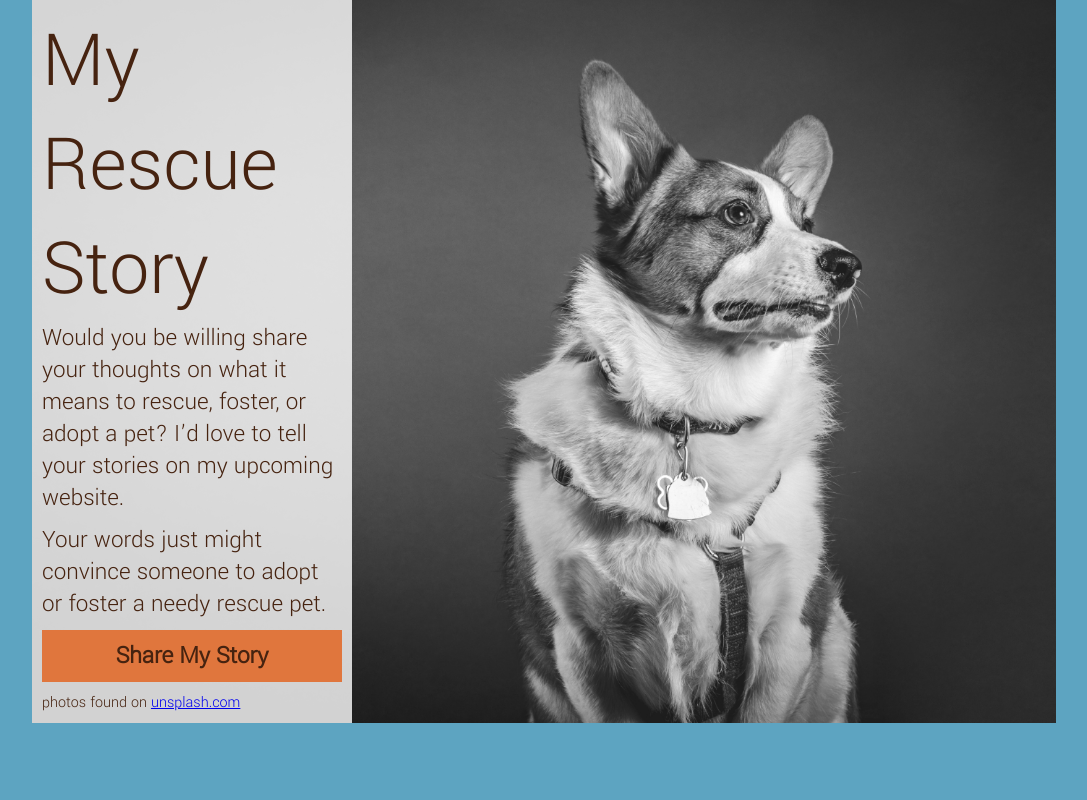
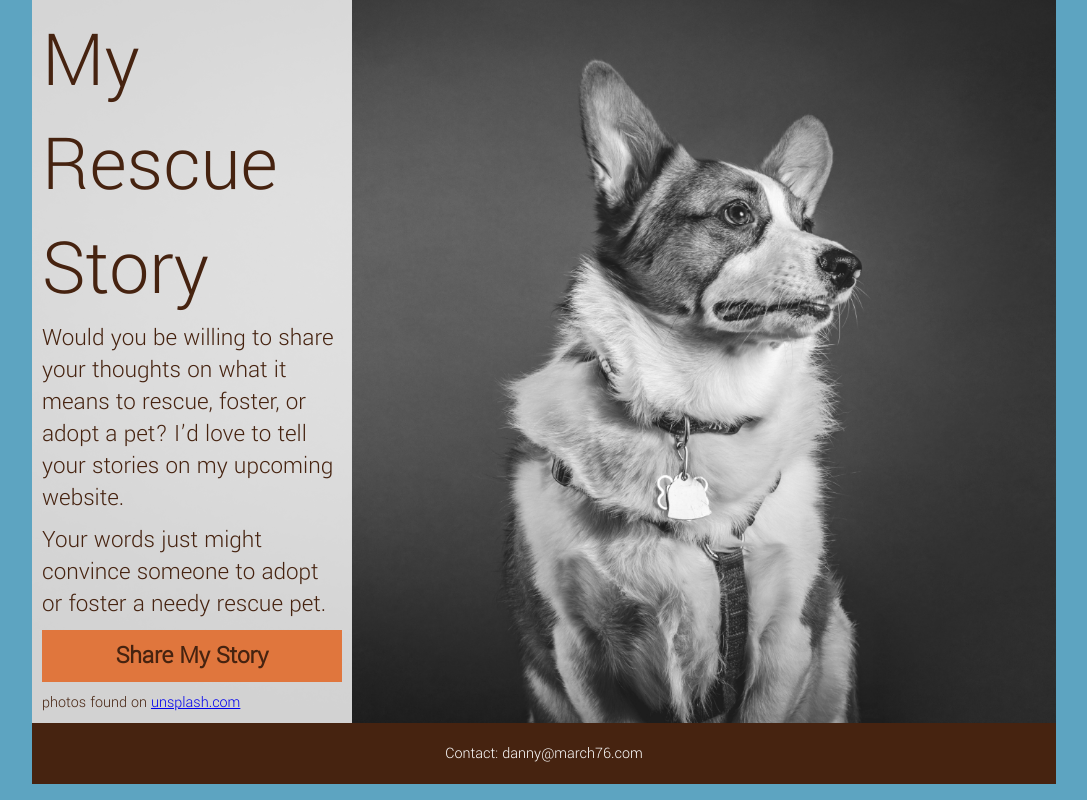
Before and after one commit to dsolis421/rescue-stories, a plain HTML site: page index.html in a window 1280 px wide. Shown: the whole page, without its empty margins (96-1183 px from the left). Drawn offline with nearby package versions, Linux system fonts and the light colour scheme.

Commit message:
working master, w design tweaks, ready for prod

```diff
--- a/css/style.css
+++ b/css/style.css
@@ -124,6 +124,14 @@ header > div > div:hover {
   cursor: pointer;
 }
 
+footer {
+  background: #462310;
+  color: #fff;
+  height: auto;
+  text-align: center;
+  padding: 20px;
+}
+
 @media screen and (max-width: 1100px) {
   body {
     padding: 5px;
--- a/index.html
+++ b/index.html
@@ -16,7 +16,7 @@
     <div>
       <h1>My Rescue Story</h1>
       <P>
-        Would you be willing share your thoughts on what it means to rescue, foster, or adopt a pet? I’d love to tell your stories on my upcoming website.
+        Would you be willing to share your thoughts on what it means to rescue, foster, or adopt a pet? I’d love to tell your stories on my upcoming website.
       </P>
       <p>
         Your words just might convince someone to adopt or foster a needy rescue pet.
@@ -101,7 +101,7 @@
     </form>
   </section>
   <footer>
-
+    <h3>Contact: danny@march76.com</h3>
   </footer>
   <script src="https://ajax.googleapis.com/ajax/libs/jquery/1.12.4/jquery.min.js"></script>
   <script type="text/javascript" src="./js/script.js"></script>
```
